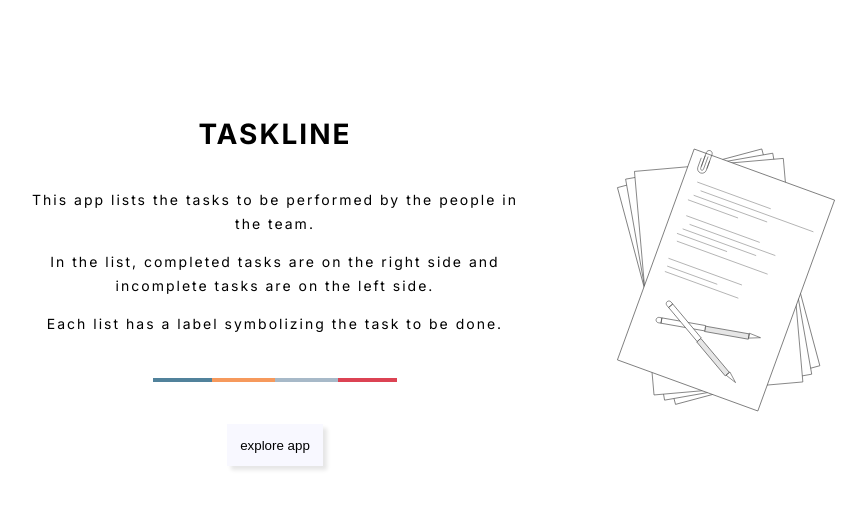
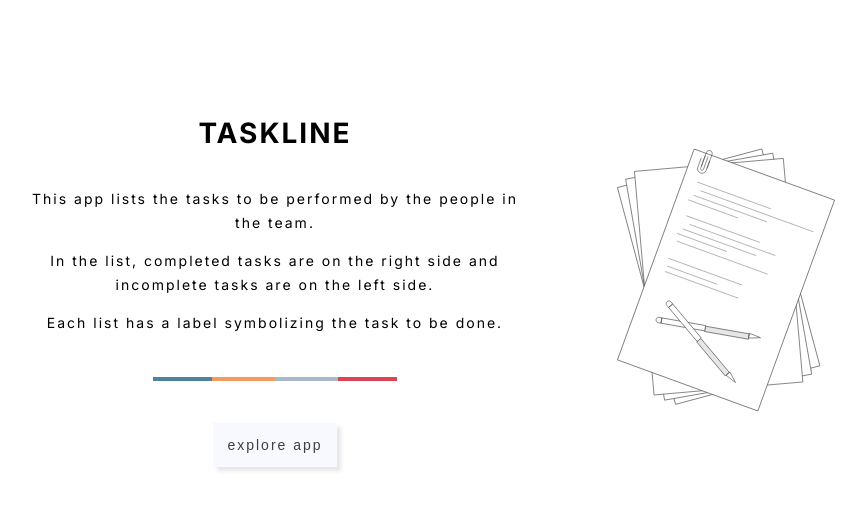
Before and after one commit to emrearabaci/taskline, a Next.js app: page / in a window 1280 px wide. Shown: the top 510 px of the page, without its empty margins (187-1053 px from the left). Built offline with nearby package versions, Linux system fonts and the light colour scheme.

Commit message:
Edited color and typographic settings.

```diff
--- a/src/app/_components/Button/Button.module.scss
+++ b/src/app/_components/Button/Button.module.scss
@@ -1,13 +1,19 @@
 /* Import color configs (./_variables/colors.scss) */
 @import '@/app/_variables/colors';
+
+/* Import typographic configs (./_variables/typography.scss) */
+@import '@/app/_variables/typography';
 
 .main {
   padding: 1em;
 
+  font-size: $fontSize;
+  letter-spacing: $letterSpacing;
+
+  color: $default;
   background-color: $ghostWhite;
 
   border: none;
-
   box-shadow: $platinum 4px 4px 4px;
 
   cursor: pointer;
```
